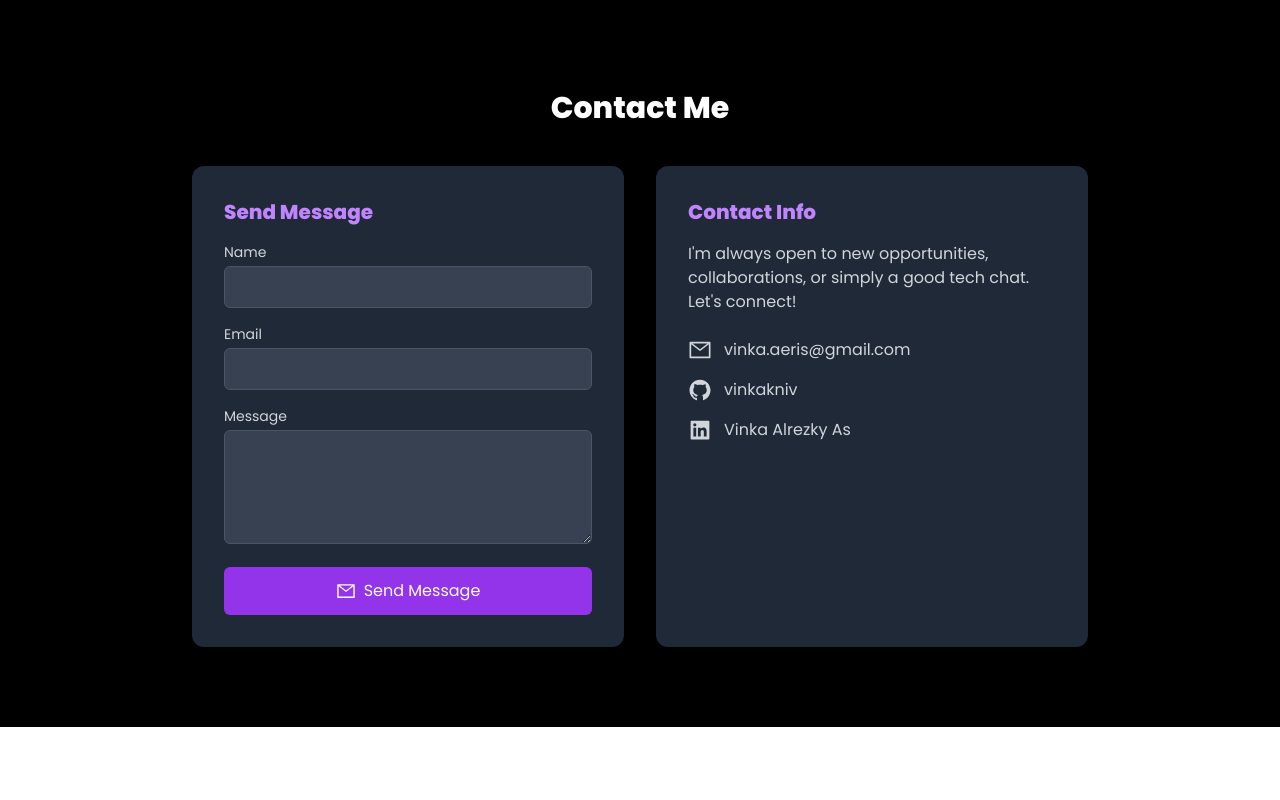
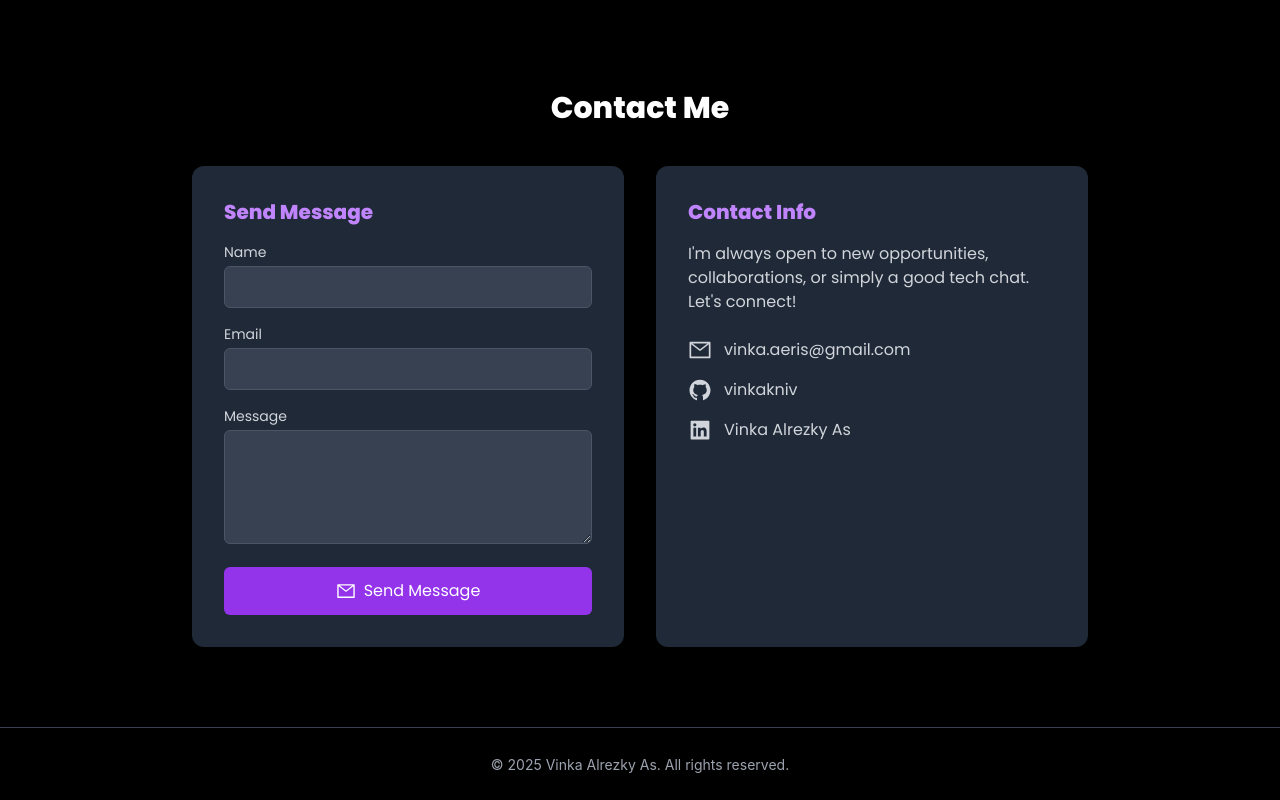
Before and after one commit to vinkakniv/vinka-alrezky, a Next.js app: page / in a window 1280 px wide. Shown: the part 4022-4822 px from the top of the page. Before the commit the page ends 4749 px from the top, so only its background shows below. Built offline with nearby package versions, Linux system fonts and the light colour scheme; no server answers.

Commit message:
feat: add footer component with copyright

```diff
--- a/pages/index.tsx
+++ b/pages/index.tsx
@@ -91,6 +91,11 @@ export default function Home() {
           <ContactForm />
         </section>
       </main>
+      <footer className="w-full py-6 text-center border-t border-gray-200 dark:border-gray-700 bg-white dark:bg-black">
+        <span className="text-sm text-gray-500 dark:text-gray-400">
+          &copy; 2025 Vinka Alrezky As. All rights reserved.
+        </span>
+      </footer>
     </div>
   );
 }
```
